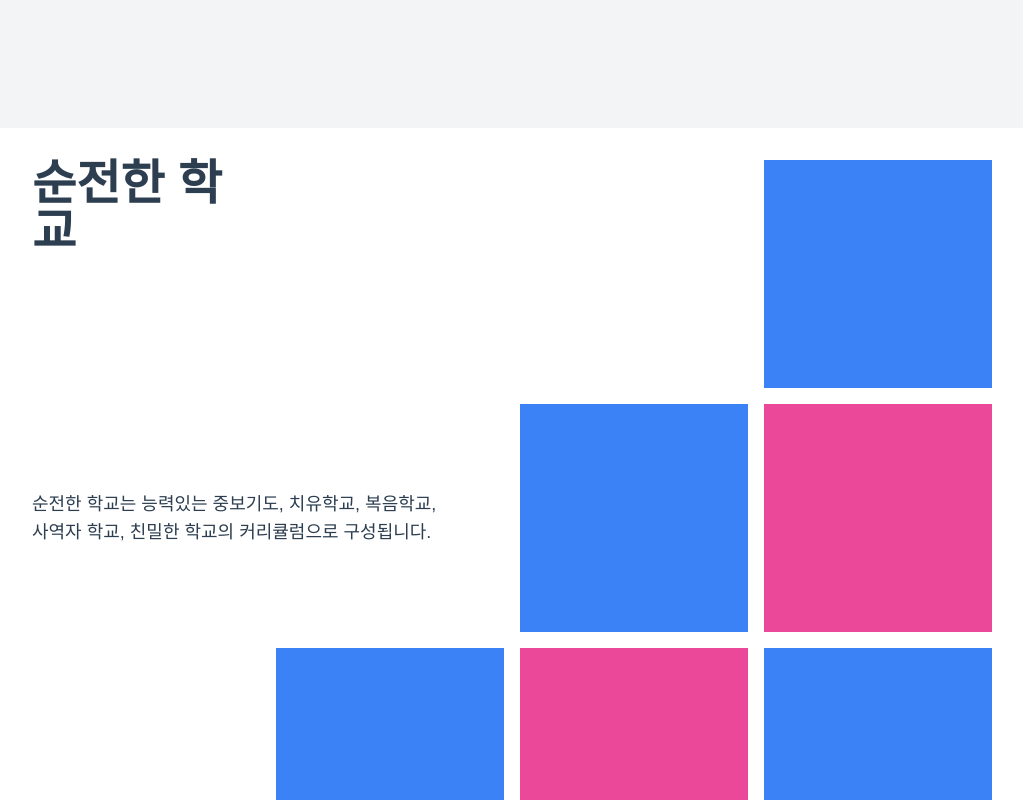
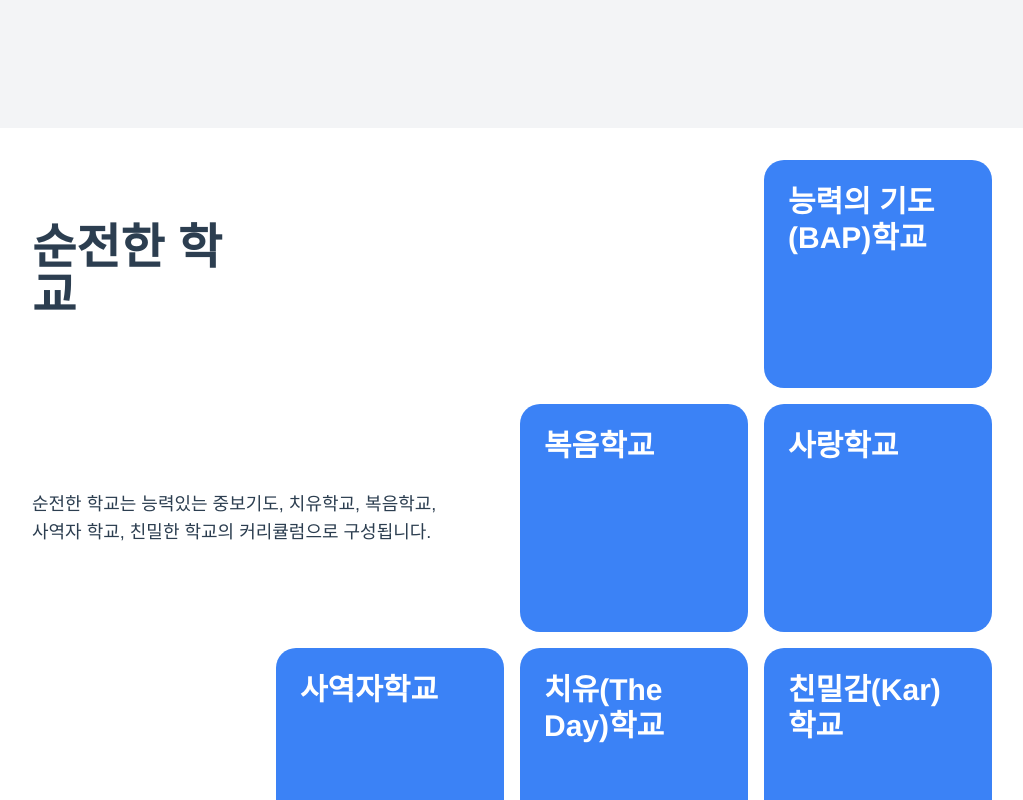
Before and after one commit to parkyoungmean/pure-church, a Vue app: page / in a window 1280 px wide. Shown: the part 2400-3200 px from the top of the page, without its empty margins (128-1151 px from the left). Built offline with nearby package versions, Linux system fonts and the light colour scheme.

Commit message:
05-02 make school primary card

```diff
--- /dev/null
+++ b/src/components/PrimaryCard.vue
@@ -0,0 +1,31 @@
+<template>
+  <div
+    class="h-16 bg-blue-500 xs:h-auto xs:square p-4 lg:p-6 rounded-2.5xl"
+    :class="index === 3 ? 'md:col-start-2' : ''"
+  >
+  <h3 class="text-xs md:text-xl lg:text-3xl font-semibold max-w-xxs text-white" >{{ content.title }}</h3>
+  </div>
+</template>
+
+<script>
+/* eslint-disable */
+
+export default {
+  props: {
+    content: {
+      type: Object,
+      required: true,
+    },
+    index: {
+      type: Number,
+      required: true,
+    },
+  },
+  setup() {
+    return {};
+  },
+};
+</script>
+
+<style lang="scss" scoped>
+</style>
--- a/src/components/SimpleHome.vue
+++ b/src/components/SimpleHome.vue
@@ -7,26 +7,59 @@
     <ProfileCard />
     <ServiceTeam />
   </section>
-  <!-- pure school introduction -->
+  <!-- pure school section -->
   <section id="school" class="grid place-items-center min-h-screen">
     <!-- Responsive Grid Layout -->
-    <div class="p-4 py-20 max-w-5xl grid gap-4 xs:grid-cols-2 xs:p-8 md:grid-cols-4">
-      <h1 class="text-4xl font-extrabold xs:col-span-2 xs:grid xs:gap-4 xs:grid-cols-2 md:col-span-3 md:text-5xl md:grid-cols-3">
+    <div
+      class="
+        p-4
+        py-20
+        max-w-5xl
+        grid
+        gap-4
+        xs:grid-cols-2 xs:p-8
+        md:grid-cols-4
+      "
+    >
+      <h1
+        class="
+          text-4xl
+          font-extrabold
+          xs:pt-16 xs:col-span-2 xs:grid xs:gap-4 xs:grid-cols-2
+          md:col-span-3 md:text-5xl md:grid-cols-3
+        "
+      >
         <span class="md-span-2">순전한 학교</span>
       </h1>
-      <p class="xs:row-start-2 xs:col-start-2 xs:self-center md:col-start-1 md:col-span-2 md:pr-12 md:text-lg">
+      <p
+        class="
+          xs:row-start-2 xs:col-start-2 xs:self-center
+          md:col-start-1 md:col-span-2 md:pr-12 md:text-lg
+        "
+      >
         순전한 학교는 능력있는 중보기도, 치유학교, 복음학교, 사역자 학교, 친밀한
         학교의 커리큘럼으로 구성됩니다.
       </p>
-      <div class="h-16 bg-blue-500 xs:h-auto xs:square"></div>
+      <PrimaryCard
+        v-for="(card, index) in schools"
+        :key="index"
+        :content="card"
+        :index="index"
+      />
+      <!-- <div class="h-16 bg-blue-500 xs:h-auto xs:square"></div>
       <div class="h-16 bg-blue-500 xs:h-auto xs:square"></div>
       <div class="h-16 bg-pink-500 xs:h-auto xs:square"></div>
       <div class="h-16 bg-blue-500 xs:h-auto xs:square col-start-2"></div>
       <div class="h-16 bg-pink-500 xs:h-auto xs:square"></div>
       <div class="h-16 bg-blue-500 xs:h-auto xs:square"></div>
       <div class="h-16 bg-blue-500 xs:h-auto xs:square"></div>
-      <div class="h-16 bg-pink-500 xs:h-auto xs:square"></div>
-      <p class="self-center md:text-lg md:col-span-2 md:text-center md:px-4">Lorem ipsum dolor sit amet consectetur adipisicing elit. Eius tenetur temporibus nihil perspiciatis iure ducimus repellendus maiores. Beatae quia corrupti consequatur modi est, nam, voluptatum natus voluptatibus inventore minima sed.</p>
+      <div class="h-16 bg-pink-500 xs:h-auto xs:square"></div> -->
+      <p class="self-center md:text-lg md:col-span-2 md:text-center md:px-4">
+        Lorem ipsum dolor sit amet consectetur adipisicing elit. Eius tenetur
+        temporibus nihil perspiciatis iure ducimus repellendus maiores. Beatae
+        quia corrupti consequatur modi est, nam, voluptatum natus voluptatibus
+        inventore minima sed.
+      </p>
     </div>
   </section>
   <!-- notices & donation -->
@@ -118,12 +151,23 @@ import { reactive, toRefs } from "vue";
 import ProfileCard from "@/components/ProfileCard.vue";
 import ServiceTeam from "@/components/ServiceTeam.vue";
 import SimpleGallery from "@/components/SimpleGallery.vue";
+import PrimaryCard from "@/components/PrimaryCard.vue";
+
+const schools = [
+  { title: "능력의 기도(BAP)학교" },
+  { title: "복음학교" },
+  { title: "사랑학교" },
+  { title: "사역자학교" },
+  { title: "치유(The Day)학교" },
+  { title: "친밀감(Kar)학교" },
+];
 
 export default {
   components: {
     ProfileCard,
     ServiceTeam,
     SimpleGallery,
+    PrimaryCard,
   },
   setup() {
     const state = reactive({
@@ -132,6 +176,7 @@ export default {
 
     return {
       ...toRefs(state),
+      schools,
     };
   },
 };
--- a/tailwind.config.js
+++ b/tailwind.config.js
@@ -148,6 +148,7 @@ module.exports = {
       lg: '0.5rem',
       xl: '0.75rem',
       '2xl': '1rem',
+      '2.5xl': '1.25rem',
       '3xl': '1.5rem',
       full: '9999px'
     },
@@ -157,6 +158,9 @@ module.exports = {
       2: '2px',
       4: '4px',
       8: '8px'
+    },
+    maxWidth: {
+      xxs : '15rem'
     },
     boxShadow: {
       sm: '0 1px 2px 0 rgba(0, 0, 0, 0.05)',
```
